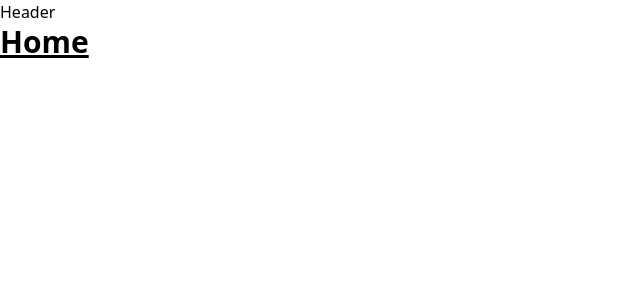
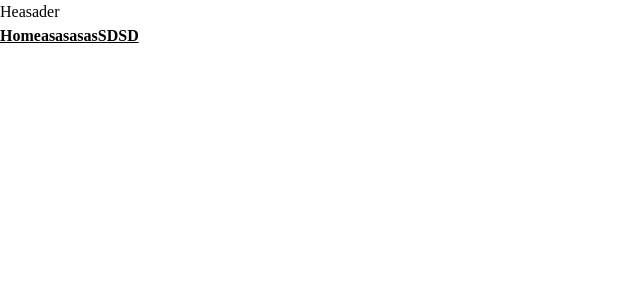
Before and after one commit to jkevinfg/portafolio-tailwind-, a React (Create React App) app: page / in a window 1280 px wide. Shown: the top 300 px of the page, without its empty margins (0-640 px from the left). Built offline with nearby package versions, Linux system fonts and the light colour scheme.

Commit message:
dependencies

```diff
--- a/src/assets/style/tailwind.css
+++ b/src/assets/style/tailwind.css
@@ -1,3 +1,30 @@
 @tailwind base;
 @tailwind components;
 @tailwind utilities;
+
+@import url('https://fonts.googleapis.com/css2?family=Raleway:wght@300;400;500;600;700;800;900&display=swap');
+
+@layer base {
+    body {
+        @apply font-[Raleway];
+    }
+    li {
+        @apply px-4;
+        @apply cursor-pointer
+    }
+}
+
+.content-div {
+    background-repeat: no-repeat;
+    background-size: cover;
+    background-position: center;
+    height: 250px;
+}
+
+.content-div:hover {
+    background-image: linear-gradient(
+        to right,
+        rgba(112, 157, 255, 0.8),
+        hsla(242, 74%, 61%, 0.8)
+    )!important;
+}
--- a/src/components/Header.js
+++ b/src/components/Navbar.js
@@ -1,11 +1,11 @@
 import React from 'react';
 
-const Header = ( ) => {
+const Navbar = ( ) => {
     return (
         <div className='header'>
-            <p>Header</p>
+            <p>Heasader</p>
         </div>
     )
 }
 
-export default Header;
+export default Navbar;
--- a/src/containers/Home.js
+++ b/src/containers/Home.js
@@ -3,8 +3,8 @@
 
 const Home = () => {
     return (
-        <h1 className="text-3xl font-bold underline">
-        Home
+        <h1 className="teaxt-3xl font-bold underline">
+        HomeasasasasSDSD
       </h1>
     )
 }
--- a/src/routes/App.js
+++ b/src/routes/App.js
@@ -1,11 +1,11 @@
 import {BrowserRouter, Routes, Route, Link } from "react-router-dom";
-import Header from "../components/Header";
+import Navbar from "../components/Navbar";
 import Home from '../containers/Home';
 
 const App = ()  => {
   return (
     <BrowserRouter>
-        <Header/>
+        <Navbar/>
         <Routes>
           <Route path="/" element={<Home />} />
         </Routes>
```
Also changed, not shown: package.json (+8 -7 lines), 1 other file (tests, documents, lock files or other folders).
